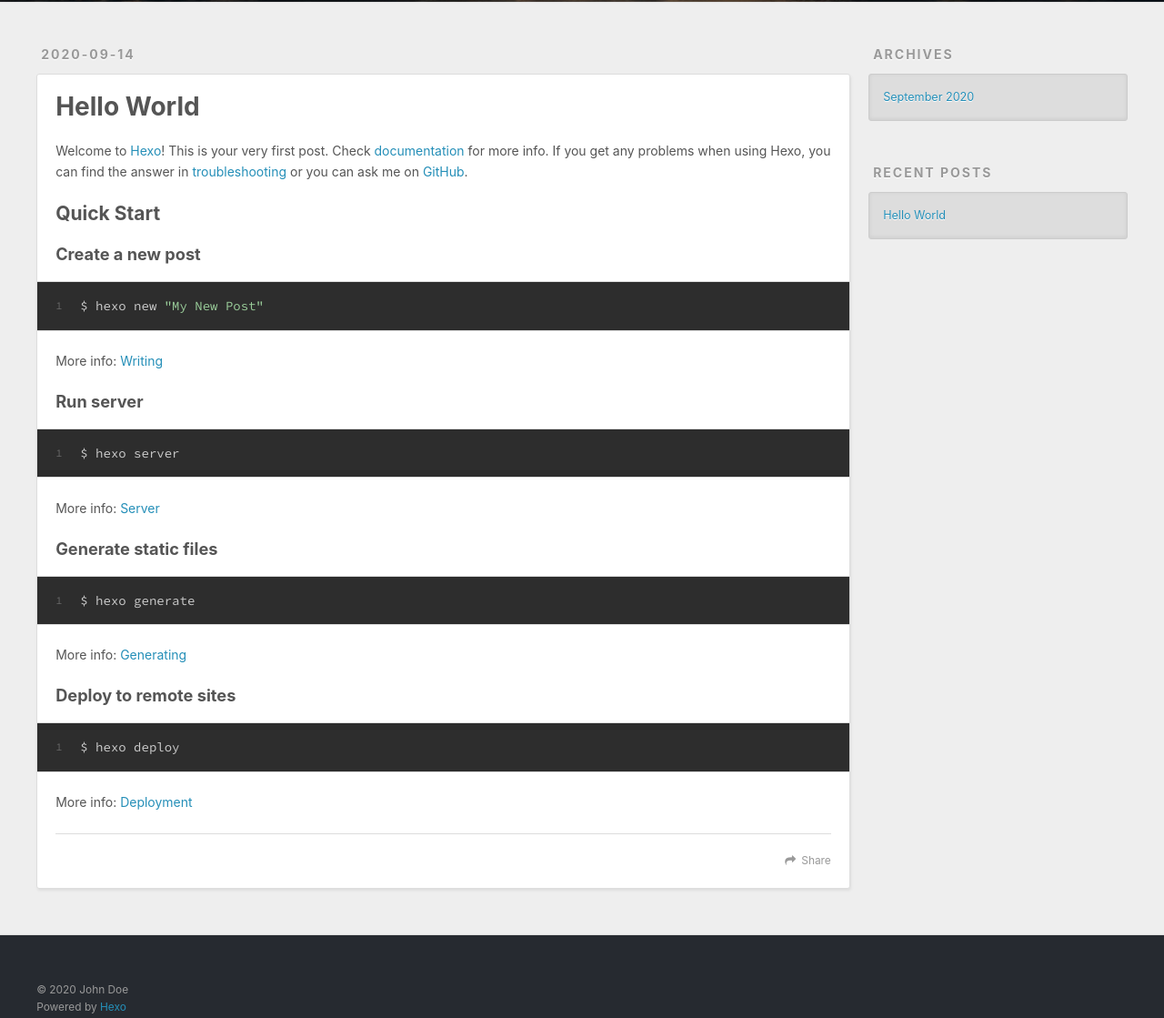
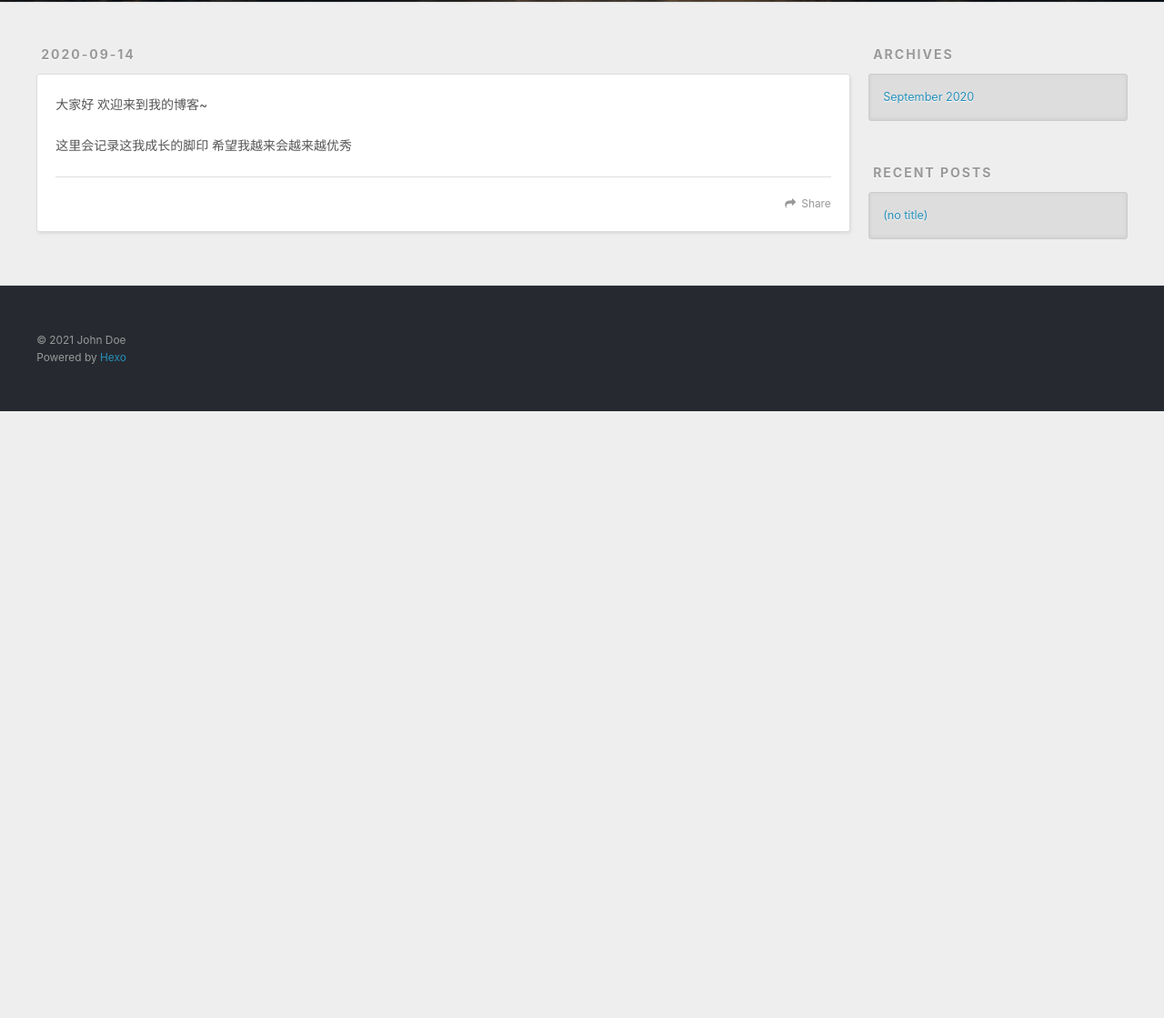
Before and after one commit to pj2002/pj2002.github.io, a plain HTML site: page 2020/09/14/hello-world/index.html in a window 1280 px wide. Shown: the part 298-1417 px from the top of the page at 91% size. After the commit the page ends 800 px from the top, so only its background shows below. Drawn offline with nearby package versions, Linux system fonts and the light colour scheme.

Commit message:
Site updated: 2021-05-10 14:06:16

```diff
--- a/2020/09/14/hello-world/index.html
+++ b/2020/09/14/hello-world/index.html
@@ -5,17 +5,17 @@
 
 
 
-  <title>Hello World | Hexo</title>
+  <title>Hexo</title>
   <meta name="viewport" content="width=device-width, initial-scale=1, maximum-scale=1">
-  <meta name="description" content="Welcome to Hexo! This is your very first post. Check documentation for more info. If you get any problems when using Hexo, you can find the answer in troubleshooting or you can ask me on GitHub. Quick">
+  <meta name="description" content="大家好  欢迎来到我的博客~ 这里会记录这我成长的脚印 希望我越来会越来越优秀">
 <meta property="og:type" content="article">
-<meta property="og:title" content="Hello World">
+<meta property="og:title" content="Hexo">
 <meta property="og:url" content="http://example.com/2020/09/14/hello-world/index.html">
 <meta property="og:site_name" content="Hexo">
-<meta property="og:description" content="Welcome to Hexo! This is your very first post. Check documentation for more info. If you get any problems when using Hexo, you can find the answer in troubleshooting or you can ask me on GitHub. Quick">
+<meta property="og:description" content="大家好  欢迎来到我的博客~ 这里会记录这我成长的脚印 希望我越来会越来越优秀">
 <meta property="og:locale" content="en_US">
 <meta property="article:published_time" content="2020-09-14T09:23:53.675Z">
-<meta property="article:modified_time" content="2020-09-14T09:43:22.165Z">
+<meta property="article:modified_time" content="2021-05-10T06:03:32.683Z">
 <meta property="article:author" content="John Doe">
 <meta name="twitter:card" content="summary">
 
@@ -76,31 +76,10 @@
   <div class="article-inner">
 
 
-      <header class="article-header">
-
-
-    <h1 class="article-title" itemprop="name">
-      Hello World
-    </h1>
-
-
-      </header>
-
     <div class="article-entry" itemprop="articleBody">
 
-        <p>Welcome to <a target="_blank" rel="noopener" href="https://hexo.io/">Hexo</a>! This is your very first post. Check <a target="_blank" rel="noopener" href="https://hexo.io/docs/">documentation</a> for more info. If you get any problems when using Hexo, you can find the answer in <a target="_blank" rel="noopener" href="https://hexo.io/docs/troubleshooting.html">troubleshooting</a> or you can ask me on <a target="_blank" rel="noopener" href="https://github.com/hexojs/hexo/issues">GitHub</a>.</p>
-<h2 id="Quick-Start"><a href="#Quick-Start" class="headerlink" title="Quick Start"></a>Quick Start</h2><h3 id="Create-a-new-post"><a href="#Create-a-new-post" class="headerlink" title="Create a new post"></a>Create a new post</h3><figure class="highlight bash"><table><tr><td class="gutter"><pre><span class="line">1</span><br></pre></td><td class="code"><pre><span class="line">$ hexo new <span class="string">&quot;My New Post&quot;</span></span><br></pre></td></tr></table></figure>
-
-<p>More info: <a target="_blank" rel="noopener" href="https://hexo.io/docs/writing.html">Writing</a></p>
-<h3 id="Run-server"><a href="#Run-server" class="headerlink" title="Run server"></a>Run server</h3><figure class="highlight bash"><table><tr><td class="gutter"><pre><span class="line">1</span><br></pre></td><td class="code"><pre><span class="line">$ hexo server</span><br></pre></td></tr></table></figure>
-
-<p>More info: <a target="_blank" rel="noopener" href="https://hexo.io/docs/server.html">Server</a></p>
-<h3 id="Generate-static-files"><a href="#Generate-static-files" class="headerlink" title="Generate static files"></a>Generate static files</h3><figure class="highlight bash"><table><tr><td class="gutter"><pre><span class="line">1</span><br></pre></td><td class="code"><pre><span class="line">$ hexo generate</span><br></pre></td></tr></table></figure>
-
-<p>More info: <a target="_blank" rel="noopener" href="https://hexo.io/docs/generating.html">Generating</a></p>
-<h3 id="Deploy-to-remote-sites"><a href="#Deploy-to-remote-sites" class="headerlink" title="Deploy to remote sites"></a>Deploy to remote sites</h3><figure class="highlight bash"><table><tr><td class="gutter"><pre><span class="line">1</span><br></pre></td><td class="code"><pre><span class="line">$ hexo deploy</span><br></pre></td></tr></table></figure>
-
-<p>More info: <a target="_blank" rel="noopener" href="https://hexo.io/docs/one-command-deployment.html">Deployment</a></p>
+        <p>大家好  欢迎来到我的博客~</p>
+<p>这里会记录这我成长的脚印 希望我越来会越来越优秀</p>
 
 
     </div>
@@ -144,7 +123,7 @@
       <ul>
 
           <li>
-            <a href="/2020/09/14/hello-world/">Hello World</a>
+            <a href="/2020/09/14/hello-world/">(no title)</a>
           </li>
 
       </ul>
@@ -159,7 +138,7 @@
 
   <div class="outer">
     <div id="footer-info" class="inner">
-      &copy; 2020 John Doe<br>
+      &copy; 2021 John Doe<br>
       Powered by <a href="http://hexo.io/" target="_blank">Hexo</a>
     </div>
   </div>
```
Also changed, not shown: archives/2020/09/index.html (+2 -8 lines), archives/2020/index.html (+2 -8 lines), archives/index.html (+2 -8 lines), index.html (+4 -25 lines).
